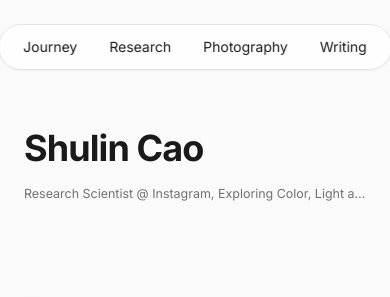
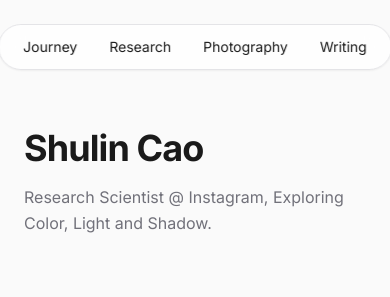
Before and after one commit to sharbie/sharbie.github.io, a plain HTML site: page index.html in a window 390 px wide. Shown: the top 297 px of the page. Drawn offline with nearby package versions, Linux system fonts and the light colour scheme.

Commit message:
Update index.html

```diff
--- a/index.html
+++ b/index.html
@@ -28,8 +28,7 @@
 
         <header class="mb-24">
             <h1 class="text-4xl font-bold tracking-tight mb-4">Shulin Cao</h1>
-                <p class="text-zinc-500 leading-relaxed max-w-xl whitespace-nowrap overflow-hidden text-ellipsis"
-                   style="font-size: clamp(12px, 3.2vw, 18px);">
+                <p class="text-zinc-500 leading-relaxed max-w-xl text-base md:text-lg whitespace-normal md:whitespace-nowrap break-words">
                     Research Scientist @ Instagram, Exploring Color, Light and Shadow.
                 </p>
         </header>
```
